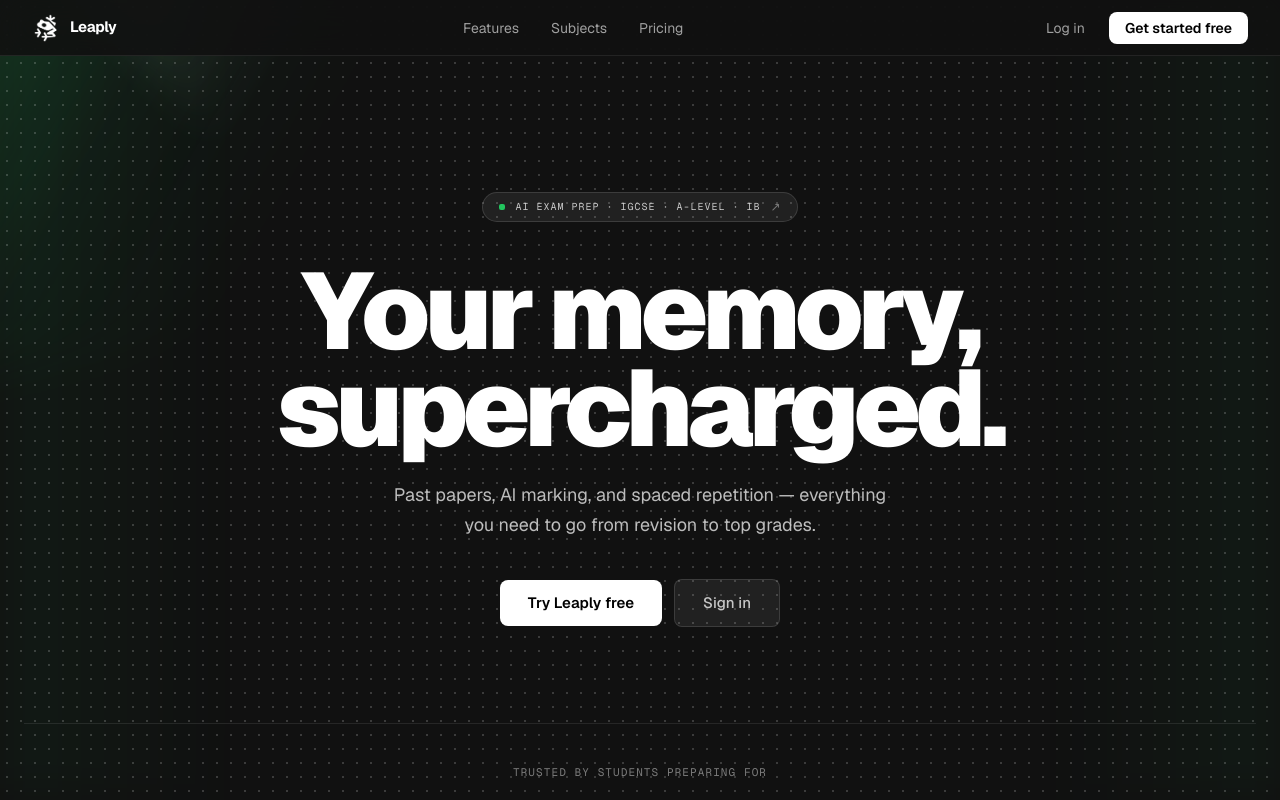
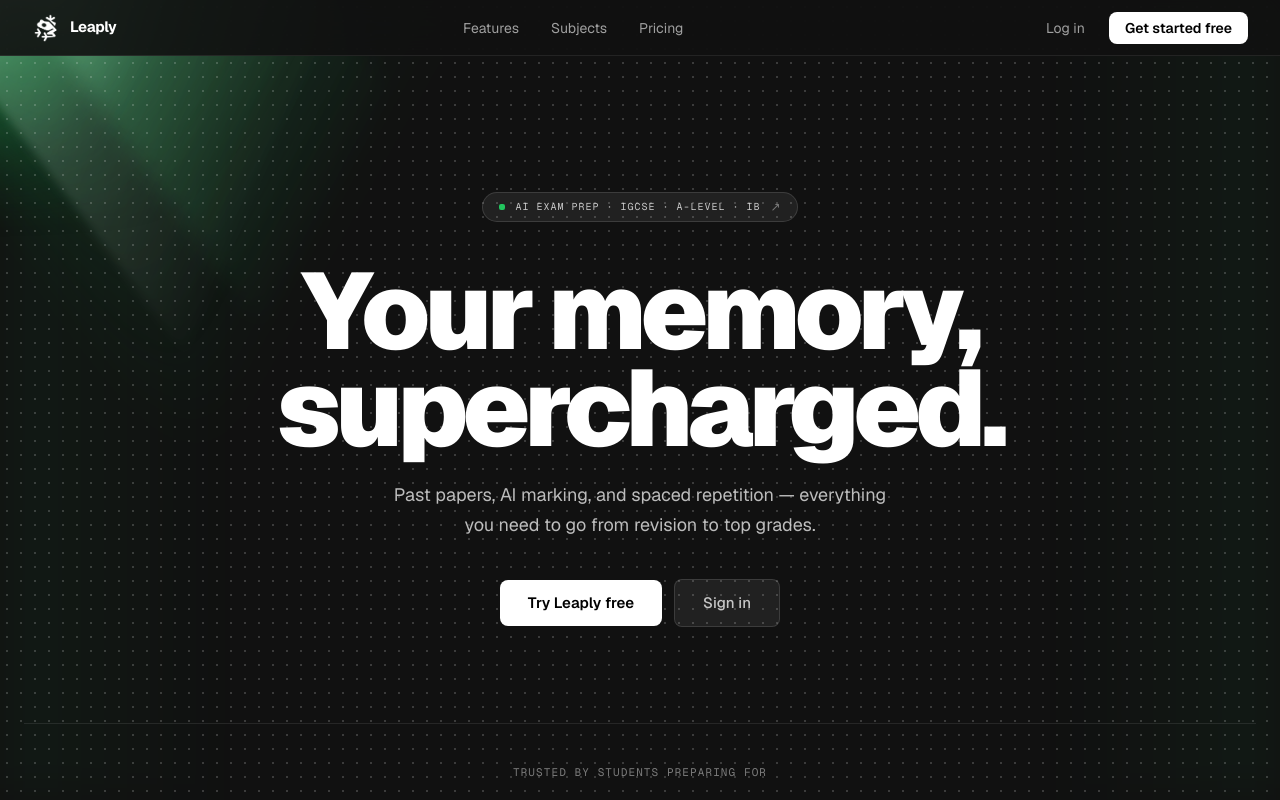
Before and after one commit to openclaw00/vantage, a Next.js app: page / in a window 1280 px wide. Shown: the top 800 px of the page. Built offline with nearby package versions, Linux system fonts and the light colour scheme.

Commit message:
Strengthen hero halo effect

```diff
--- a/app/page.tsx
+++ b/app/page.tsx
@@ -118,25 +118,48 @@
 
       {/* Top-left hero light ray */}
       <div className="fixed pointer-events-none" style={{
-        top: "-18vh",
-        left: "-16vw",
-        width: "56vw",
-        height: "62vh",
-        background: "linear-gradient(128deg, rgba(240,253,244,0.34) 0%, rgba(34,197,94,0.22) 24%, rgba(20,83,45,0.1) 48%, transparent 72%)",
-        filter: "blur(28px)",
-        transform: "rotate(-8deg)",
-        opacity: 0.9,
+        top: "-22vh",
+        left: "-18vw",
+        width: "48vw",
+        height: "48vh",
+        background: "radial-gradient(circle at 24% 18%, rgba(255,255,255,0.98) 0%, rgba(240,253,244,0.82) 13%, rgba(34,197,94,0.4) 32%, rgba(20,83,45,0.16) 52%, transparent 72%)",
+        filter: "blur(18px)",
+        opacity: 0.95,
       }} />
       <div className="fixed pointer-events-none" style={{
-        top: "-30vh",
-        left: "-7vw",
-        width: "18vw",
-        height: "74vh",
-        background: "linear-gradient(160deg, rgba(255,255,255,0.48) 0%, rgba(187,247,208,0.24) 34%, transparent 74%)",
-        filter: "blur(18px)",
-        transform: "rotate(-38deg)",
+        top: "-26vh",
+        left: "-10vw",
+        width: "19vw",
+        height: "92vh",
+        background: "linear-gradient(154deg, rgba(255,255,255,0.92) 0%, rgba(255,255,255,0.72) 10%, rgba(187,247,208,0.42) 28%, rgba(34,197,94,0.2) 48%, transparent 78%)",
+        filter: "blur(10px)",
+        transform: "rotate(-36deg)",
+        transformOrigin: "top left",
+        opacity: 0.92,
+        mixBlendMode: "screen",
+      }} />
+      <div className="fixed pointer-events-none" style={{
+        top: "-20vh",
+        left: "-14vw",
+        width: "42vw",
+        height: "94vh",
+        background: "linear-gradient(150deg, rgba(34,197,94,0.46) 0%, rgba(34,197,94,0.28) 22%, rgba(22,101,52,0.18) 44%, transparent 72%)",
+        filter: "blur(36px)",
+        transform: "rotate(-31deg)",
+        transformOrigin: "top left",
+        opacity: 0.95,
+      }} />
+      <div className="fixed pointer-events-none" style={{
+        top: "-10vh",
+        left: "-11vw",
+        width: "28vw",
+        height: "72vh",
+        background: "linear-gradient(150deg, rgba(255,255,255,0.46) 0%, rgba(220,252,231,0.28) 26%, transparent 70%)",
+        filter: "blur(4px)",
+        transform: "rotate(-37deg)",
         transformOrigin: "top left",
         opacity: 0.72,
+        mixBlendMode: "screen",
       }} />
 
       <DotGrid />
```
